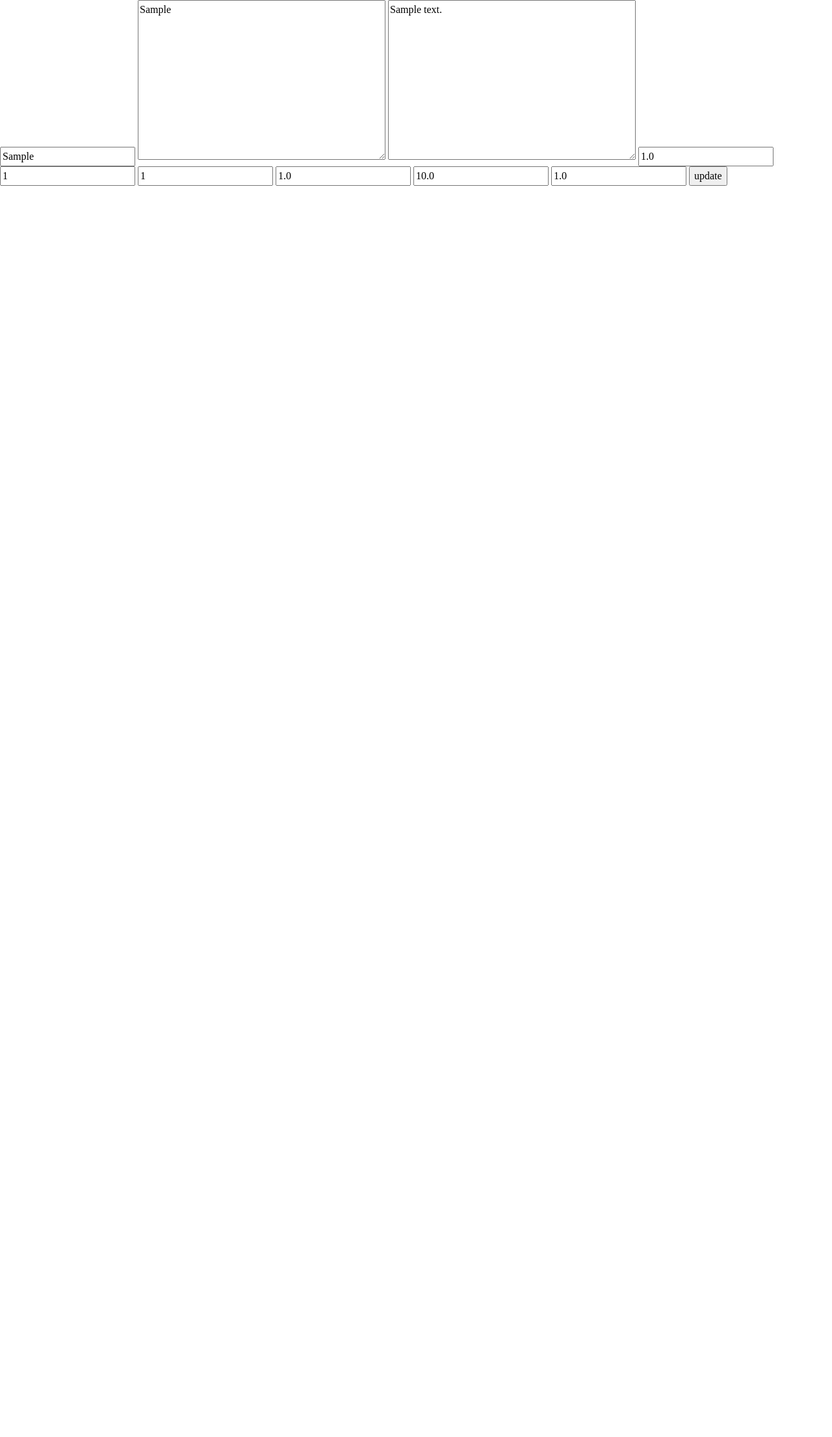
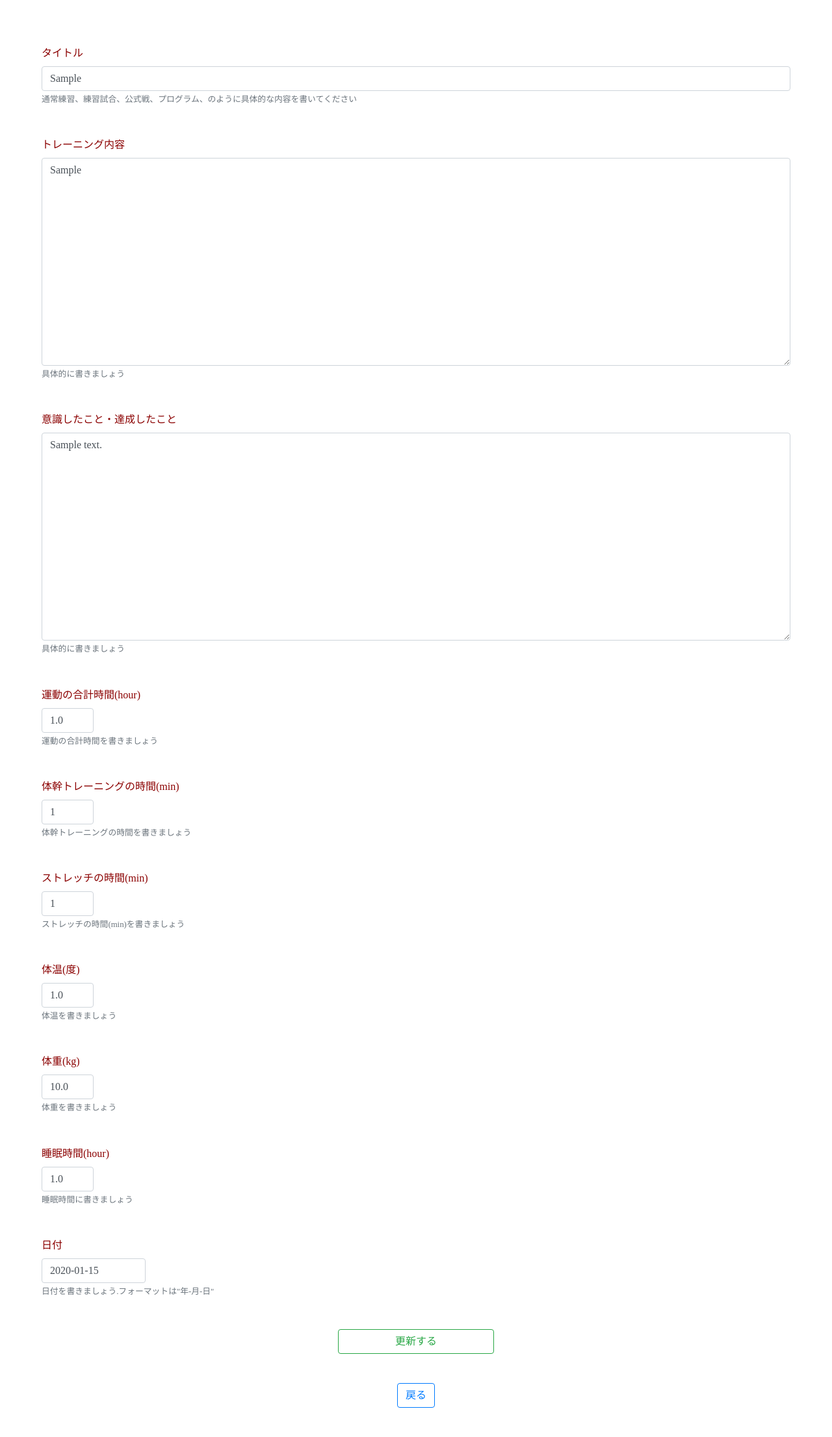
Before and after one commit to kazuya0208442/Training-Diary, a Django app: page /c_update/1 in a window 1280 px wide. Shown: the whole page at 65% size. Before the commit the page ends 286 px from the top, so only its background shows below. Run offline with Django 3.2, Linux system fonts and the light colour scheme; tables that the repository leaves empty hold one stand-in row (values such as "Sample post"); some libraries are stand-ins or nearby versions; some web fonts are replaced.

Commit message:
fix_card_update_#92

```diff
--- a/app/core/views.py
+++ b/app/core/views.py
@@ -107,7 +107,7 @@ class TargetUpdate(UpdateView):
 class CardUpdate(UpdateView):
     template_name = 'app_card_update.html'
     model = Training
-    fields = ('dairy_target', 'dairy_target_menu', 'dairy_target_summary', 'training_time', 'stability_time', 'stretch_time', 'body_temperature', 'body_weight', 'sleeping_hours')
+    fields = ('dairy_target', 'dairy_target_menu', 'dairy_target_summary', 'training_time', 'stability_time', 'stretch_time', 'body_temperature', 'body_weight', 'sleeping_hours', 'date')
     # success_url = reverse_lazy('t_detail')      # 静的ページにしか使えない。
     def get_success_url(self):
         return reverse_lazy('c_detail', kwargs={'pk': self.kwargs['pk']})
--- a/app/templates/app_card_detail.html
+++ b/app/templates/app_card_detail.html
@@ -455,7 +455,7 @@
   <a href="{% url 'c_update' object.pk %}" class="btn btn-outline-success" tabindex="-1" role="button" aria-disabled="true">編集画面へ</a>
 </div>
 <div class="update">
-  <a href="{{request.META.HTTP_REFERER}}" class="btn btn-outline-primary" tabindex="-1" role="button" aria-disabled="true">戻る</a>
+  <a href="{% url 'home' %}" class="btn btn-outline-primary" tabindex="-1" role="button" aria-disabled="true">戻る</a>
 </div>
 
 {% endblock content %}
--- a/app/templates/app_card_update.html
+++ b/app/templates/app_card_update.html
@@ -1,16 +1,127 @@
 {% extends 'base.html' %}
 
 {% block content %}
-    <form action='' method='POST'>{% csrf_token %}
+    <style>
+      .form_container {
+        width: 90%;
+        margin: 0 auto;
+        padding-top: 70px;
+      }
+
+      textarea {
+        height: 40vh !important;
+      }
+
+      .update {
+        display: flex;
+        justify-content: center;
+        margin-bottom: 45px;
+      }
+
+      label {
+        color: darkred;
+      }
+
+    </style>
+
+
+
+    <div class="form_container">
+        <form action='' method='POST' onsubmit="return false;" >{% csrf_token %}
+
+        <div class="form-group">
+          <label for="id_long_target">タイトル</label>
           {{ form.dairy_target }}
+          <small class="text-muted form-text mb-5">
+            通常練習、練習試合、公式戦、プログラム、のように具体的な内容を書いてください
+          </small>
+        </div>
+        <div class="form-group">
+          <label for="id_long_target">トレーニング内容</label>
           {{ form.dairy_target_menu }}
+          <small class="text-muted mb-5 form-text">
+            具体的に書きましょう
+          </small>
+        </div>
+        <div class="form-group">
+          <label for="id_long_target" style="width: 50vh;">意識したこと・達成したこと</label>
           {{ form.dairy_target_summary }}
+          <small class="text-muted mb-5 form-text" style="width: 50vh;">
+            具体的に書きましょう
+          </small>
+        </div>
+        <div class="form-group" style="width: 10vh;">
+          <label for="id_long_target" style="width: 50vh;">運動の合計時間(hour)</label>
           {{ form.training_time }}
+          <small class="text-muted mb-5 form-text" style="width: 50vh;">
+            運動の合計時間を書きましょう
+          </small>
+        </div>
+        <div class="form-group" style="width: 10vh;">
+          <label for="id_long_target" style="width: 50vh;">体幹トレーニングの時間(min)</label>
           {{ form.stability_time }}
+          <small class="text-muted mb-5 form-text" style="width: 50vh;">
+            体幹トレーニングの時間を書きましょう
+          </small>
+        </div>
+        <div class="form-group" style="width: 10vh;">
+          <label for="id_long_target" style="width: 50vh;">ストレッチの時間(min)</label>
           {{ form.stretch_time }}
+          <small class="text-muted mb-5 form-text" style="width: 50vh;">
+            ストレッチの時間(min)を書きましょう
+          </small>
+        </div>
+        <div class="form-group" style="width: 10vh;">
+          <label for="id_long_target" style="width: 50vh;">体温(度)</label>
           {{ form.body_temperature }}
+          <small class="text-muted mb-5 form-text" style="width: 50vh;">
+            体温を書きましょう
+          </small>
+        </div>
+        <div class="form-group" style="width: 10vh;">
+          <label for="id_long_target" style="width: 50vh;">体重(kg)</label>
           {{ form.body_weight }}
+          <small class="text-muted mb-5 form-text" style="width: 50vh;">
+            体重を書きましょう
+          </small>
+        </div>
+        <div class="form-group" style="width: 10vh;">
+          <label for="id_long_target" style="width: 50vh;">睡眠時間(hour)</label>
           {{ form.sleeping_hours }}
-    <input type='submit' value='update'>
+          <small class="text-muted mb-5 form-text" style="width: 50vh;">
+            睡眠時間に書きましょう
+          </small>
+        </div>
+        <div class="form-group" style="width: 20vh;">
+          <label for="id_long_target" style="width: 50vh;">日付</label>
+          {{ form.date }}
+          <small class="text-muted mb-5 form-text" style="width: 50vh;">
+            日付を書きましょう.フォーマットは"年-月-日"
+          </small>
+        </div>
+        <div class="update">
+          <input type='button' value='更新する' class="btn btn-outline-success" onclick="submit();" style="width: 30vh;">
+        </div>
+        <div class="update">
+          <a href="{{request.META.HTTP_REFERER}}" class="btn btn-outline-primary" tabindex="-1" role="button" aria-disabled="true">戻る</a>
+        </div>
       </form>
+    </div>
+
+
+
+    <script>
+
+      // const div = document.getElementById('target');
+      // div.classList.add('green','blue');
+      // fruit.forEach(element => console.log(element));
+
+      const input = document.querySelectorAll('input');
+      const textarea = document.querySelectorAll('textarea');
+
+      input.forEach(el => el.classList.add("form-control"));
+      textarea.forEach(el => el.classList.add("form-control"));
+
+    </script>
+
 {% endblock content %}
```
Lines whose indentation alone changed are shown as unchanged.
